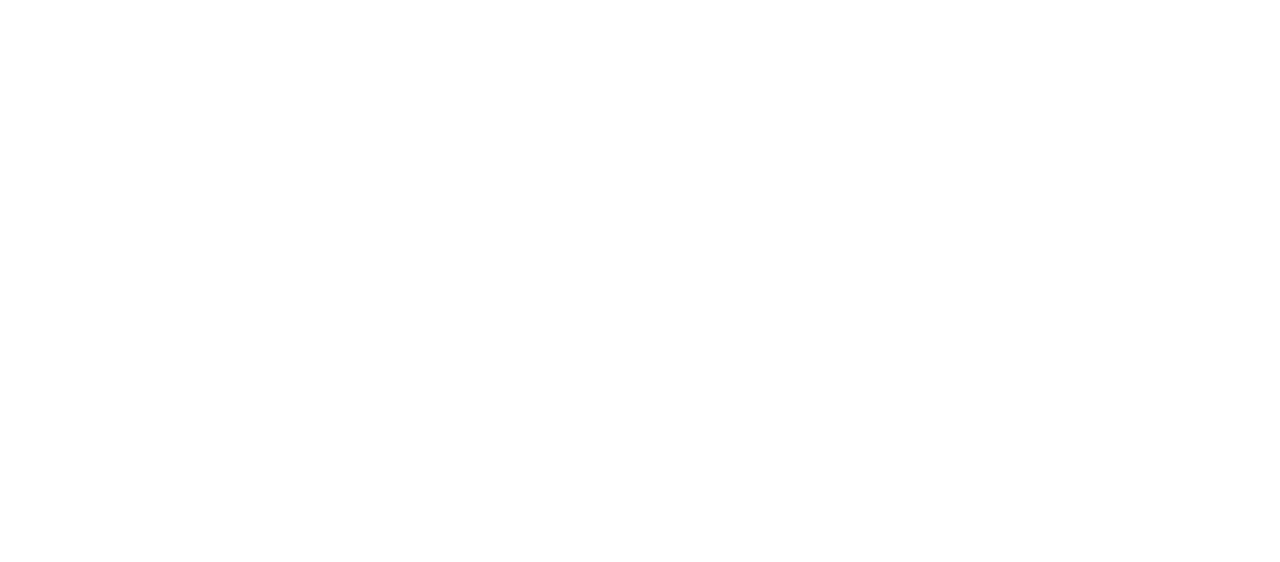
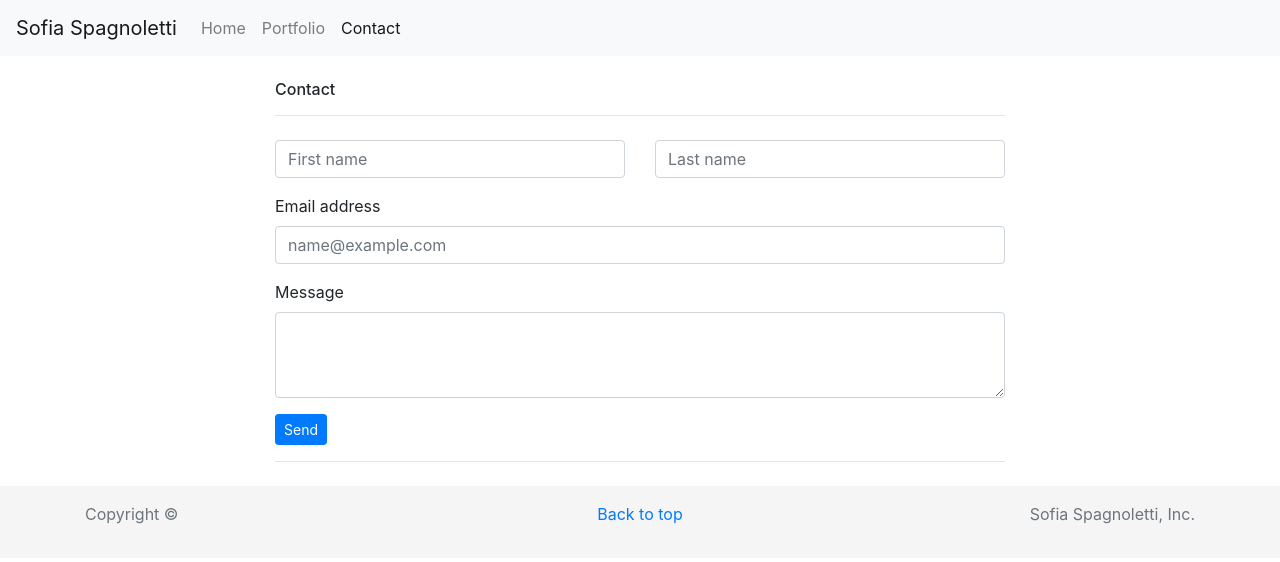
Before and after one commit to sofiaspagnoletti/bootstrap-portfolio, a plain HTML site: page contact.html in a window 1280 px wide. Drawn offline with nearby package versions, Linux system fonts and the light colour scheme.

Commit message:
updating contact and fixing navigation

```diff
--- a/contact.html
+++ b/contact.html
@@ -0,0 +1,102 @@
+<!DOCTYPE html>
+<html lang="en">
+
+<head>
+    <link rel="stylesheet" href="https://stackpath.bootstrapcdn.com/bootstrap/4.3.1/css/bootstrap.min.css"
+        integrity="sha384-ggOyR0iXCbMQv3Xipma34MD+dH/1fQ784/j6cY/iJTQUOhcWr7x9JvoRxT2MZw1T" crossorigin="anonymous">
+    <link rel="stylesheet" type="text/css" href="assets/css/style.css">
+    <meta charset="UTF-8">
+    <meta name="viewport" content="width=device-width, initial-scale=1.0">
+    <meta http-equiv="X-UA-Compatible" content="ie=edge">
+    <title>Index</title>
+</head>
+
+<body>
+    <nav class="navbar navbar-expand-lg navbar-light bg-light">
+        <a class="navbar-brand" href="#">Sofia Spagnoletti</a>
+        <button class="navbar-toggler" type="button" data-toggle="collapse" data-target="#navbarSupportedContent"
+            aria-controls="navbarSupportedContent" aria-expanded="false" aria-label="Toggle navigation">
+            <span class="navbar-toggler-icon"></span>
+        </button>
+
+        <div class="collapse navbar-collapse" id="navbarSupportedContent">
+            <ul class="navbar-nav mr-auto">
+                <!-- <li class="nav-item active">
+                    <a class="nav-link" href="index.html">Home <span class="sr-only">(current)</span></a>
+                </li> -->
+                <li class="nav-item">
+                        <a class="nav-link" href="index.html">Home</a>
+                    </li>
+                <li class="nav-item">
+                    <a class="nav-link" href="portfolio.html">Portfolio</a>
+                </li>
+                <li class="nav-item active">
+                    <a class="nav-link" href="contact.html">Contact <span class="sr-only">(current)</span></a>
+                </li>
+                <!-- <li class="nav-item">
+                    <a class="nav-link" href="contact.html">Contact</a>
+                </li> -->
+            </ul>
+
+        </div>
+    </nav>
+    <div class="container">
+        <div class="row mt-4">
+            <div class="col-8 offset-2">
+                <h6>Contact</h6>
+                <hr>
+            </div>
+        </div>
+
+        <div class="row mt-2 mb-2">
+            <div class="col-8 offset-2">
+                <form>
+                    <div class="row">
+                        <div class="col">
+                            <input type="text" class="form-control" placeholder="First name">
+                        </div>
+                        <div class="col">
+                            <input type="text" class="form-control" placeholder="Last name">
+                        </div>
+                    </div>
+                    <div class="form-group mt-3">
+                        <label for="exampleFormControlInput1">Email address</label>
+                        <input type="email" class="form-control" id="exampleFormControlInput1"
+                            placeholder="name@example.com">
+                    </div>
+
+                    <div class="form-group">
+                        <label for="exampleFormControlTextarea1">Message</label>
+                        <textarea class="form-control" id="exampleFormControlTextarea1" rows="3"></textarea>
+                    </div>
+                    <button type="button" class="btn btn-primary btn-sm">Send</button>
+                </form>
+                <hr>
+            </div>
+        </div>
+    </div>
+
+    </div>
+
+    <footer class="footer mt-auto py-3">
+        <div class="footer-container">
+            <div class="container">
+                <div class="row">
+                    <div class="col-4 text-left">
+                        <span class="text-muted">Copyright &copy; </span>
+                    </div>
+                    <div class="col-4 text-center">
+                        <p><a href="#">Back to top</a></p>
+                    </div>
+                    <div class="col-4 text-right">
+                        <span class="text-muted">Sofia Spagnoletti, Inc.</span>
+                    </div>
+                </div>
+            </div>
+        </div>
+    </footer>
+
+
+</body>
+
+</html>
```
Also changed, not shown: index.html (+5 -4 lines), portfolio.html (+92 -0 lines).
